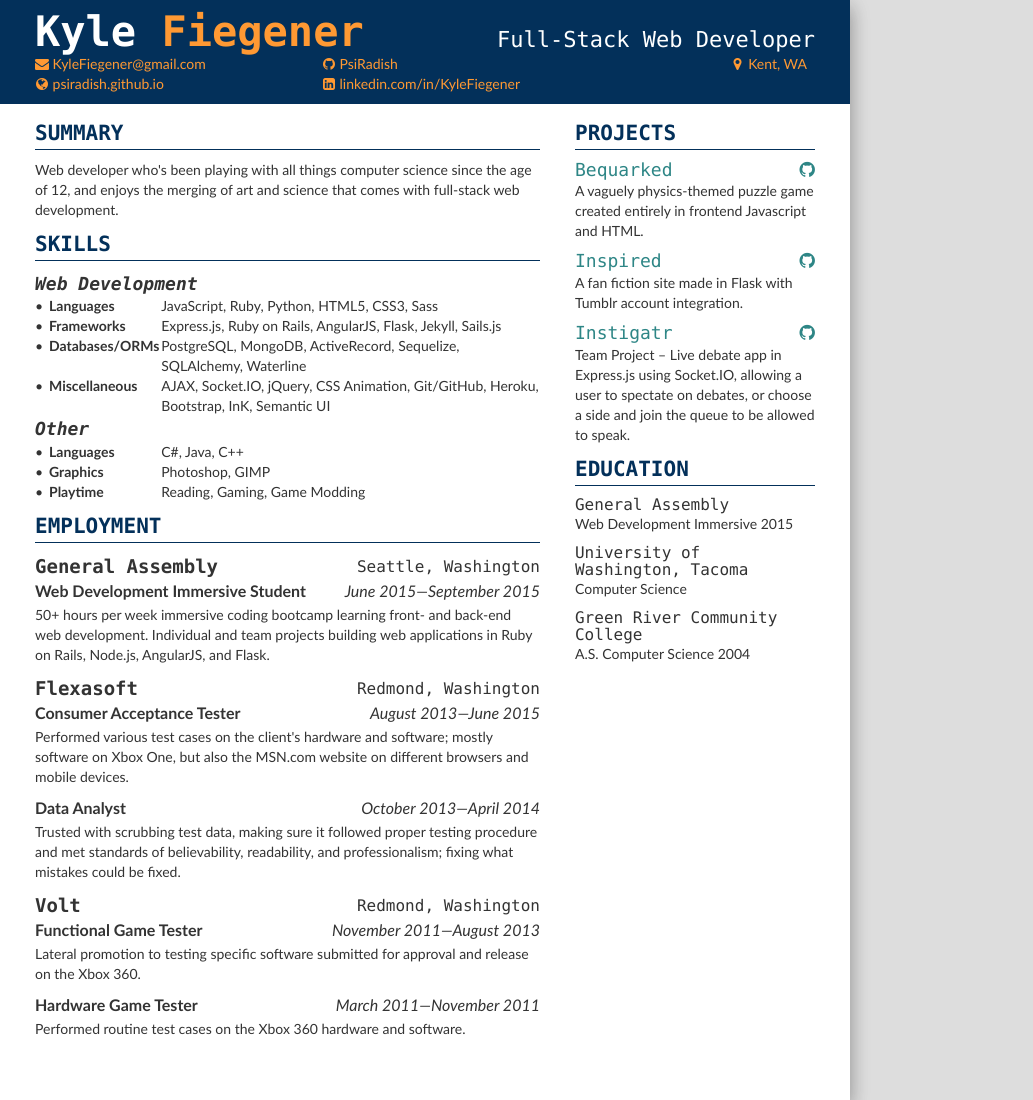
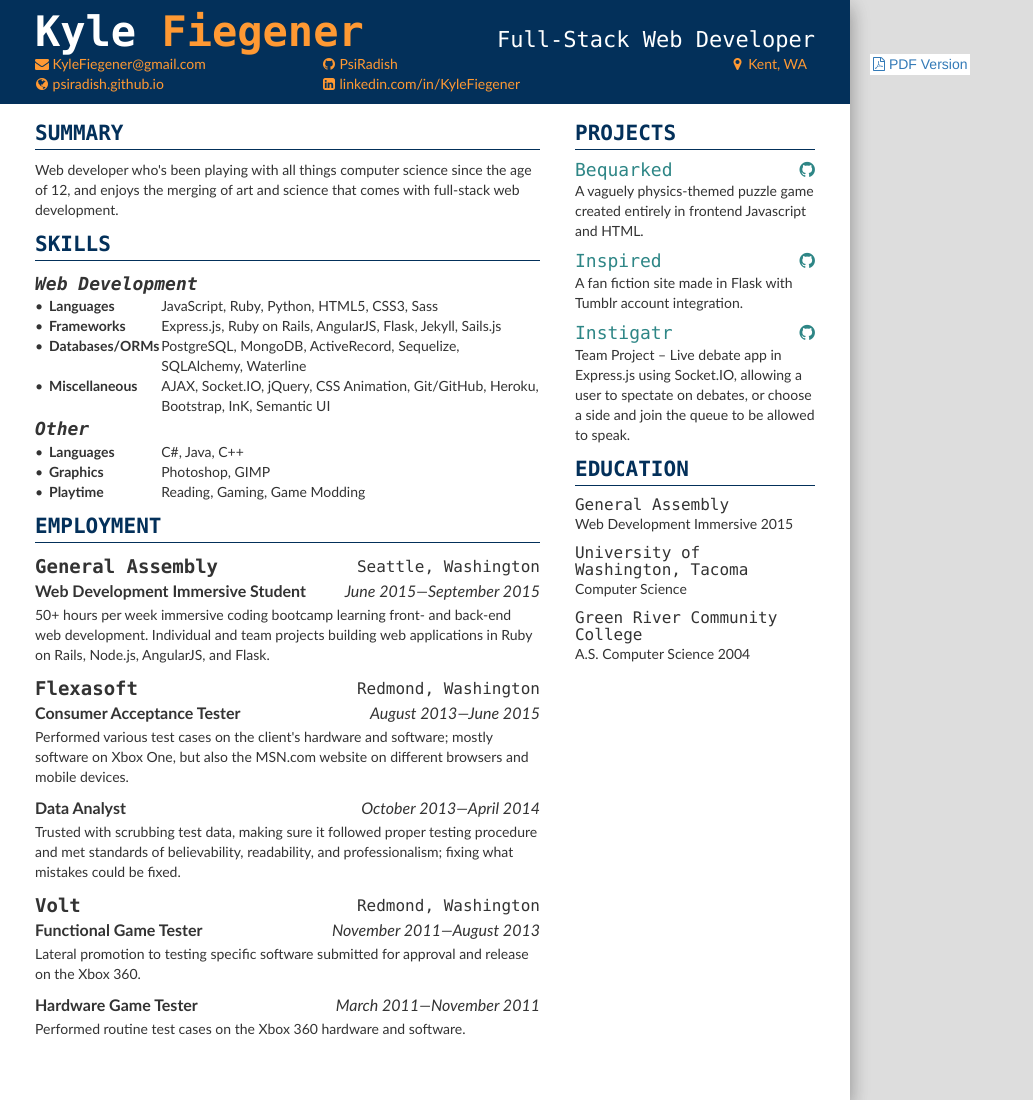
Before and after one commit to PsiRadish/psiradish.github.io, a Jekyll site: the page built from resume.html, in a window 1280 px wide. Shown: the whole page, without its empty margins (0-1033 px from the left). Built offline with Jekyll 4.4.1, drawn with Linux system fonts in a browser that asks for light colours; nearby versions of some CDN libraries.

Commit message:
Web resume now has link to pdf version.

```diff
--- a/_data/resume.yml
+++ b/_data/resume.yml
@@ -126,3 +126,4 @@
     detail: Computer Science
   - institution: Green River Community College
     detail: A.S. Computer Science 2004
+pdf_url: "/files/Kyle-Fiegener_resume.pdf"
--- a/_sass/_resume_vars.scss
+++ b/_sass/_resume_vars.scss
@@ -8,6 +8,7 @@
 $page-height    : 1100px;
 $page-width-a4  : 827px;
 $page-height-a4 : 1168px;
+$page-margin    : 35px;
 $page-gap       : 50px;
 
 $color-primary  : #03305A;
--- a/css/resume-main.scss
+++ b/css/resume-main.scss
@@ -3,6 +3,49 @@
 ---
 
 @import "resume_vars";
+
+.align-center
+{
+    text-align : center;
+}
+
+.align-justify
+{
+    text-align : justify;
+}
+
+.align-left
+{
+    text-align : left;
+}
+
+.align-right
+{
+    text-align : right;
+}
+
+.content-group
+{
+    margin-bottom : 10px;
+}
+
+body
+{
+    background-color : #DDD;
+    font-size: $font-size-base;
+}
+
+a
+{
+    font-family: $font-secondary;
+    font-size: 14px;
+}
+
+ul
+{
+    margin-bottom : 0;
+    padding-left  : 15px;
+}
 
 .center-auto
 {
@@ -26,6 +69,12 @@
 {
     font-family: $font-primary;
     line-height: 1.42857;
+
+    a
+    {
+        font-family: inherit;
+        font-size: inherit;
+    }
 }
 
 p
@@ -104,11 +153,6 @@
     color: $color-secondary;
     font-size: 14px;
     margin-right: 8px;
-
-    .icon-link-text
-    {
-        line-height : 1.15 !important;
-    }
 }
 a.contact-icon-link:hover
 {
@@ -119,6 +163,10 @@
 {
     text-align : center;
     width      : $font-size-base;
+}
+.icon-link-text
+{
+    line-height : 1.15 !important;
 }
 
 ul.contact-list
@@ -158,10 +206,41 @@
     }
 }
 
+.pdf-link
+{
+    position: fixed;
+    left: ($page-width + 20px);
+    top: 54px;
+
+    font-size: 14px;
+    font-family: "Helvetica Neue", "Source Sans Pro", "Open Sans", Verdana, Arial, sans-serif;
+    background-color: white;
+    padding: 0 3px 1px;
+
+    &:hover
+    {
+        text-decoration: none;
+
+        > span
+        {
+            text-decoration: underline;
+        }
+    }
+}
+
 .page-body
 {
     font-size: $font-size-base;
     font-family: $font-secondary;
+
+    a
+    {
+        color : #2E8686;
+    }
+    a:hover
+    {
+        color : #589E9E;
+    }
 }
 
 #left-column
@@ -303,53 +382,6 @@
     font-size: 16px;
 }
 
-.align-center
-{
-    text-align : center;
-}
-
-.align-justify
-{
-    text-align : justify;
-}
-
-.align-left
-{
-    text-align : left;
-}
-
-.align-right
-{
-    text-align : right;
-}
-
-.content-group
-{
-    margin-bottom : 10px;
-}
-
-body
-{
-    background-color : #DDD;
-    font-size: $font-size-base;
-}
-
-a
-{
-    color : #2E8686;
-}
-
-a:hover
-{
-    color : #589E9E;
-}
-
-ul
-{
-    margin-bottom : 0;
-    padding-left  : 15px;
-}
-
 .page
 {
     -webkit-box-shadow : 0 8px 17px 0 rgba(0, 0, 0, 0.2), 0 6px 20px 0 rgba(0, 0, 0, 0.19);
@@ -363,19 +395,19 @@
     top                : 0;
     overflow           : hidden;
 
-    .page-2
+    &.page-2
     {
         top : $page-height + $page-gap;
     }
-    .page-3
+    &.page-3
     {
         top : 2 * ($page-height + $page-gap);
     }
-    .page-4
+    &.page-4
     {
         top : 3 * ($page-height + $page-gap);
     }
-    .page-5
+    &.page-5
     {
         top : 4 * ($page-height + $page-gap);
     }
--- a/css/resume-print.scss
+++ b/css/resume-print.scss
@@ -69,7 +69,8 @@
     {
         color: black;
     }
-    a.project-git
+
+    a.project-git, a.pdf-link
     {
         display: none;
     }
--- a/resume.html
+++ b/resume.html
@@ -184,7 +184,7 @@
 
     </div>
   </div>
-
+  <a class="pdf-link" href="{{site.data.resume.pdf_url}}"><i class="fa fa-file-pdf-o"></i> <span>PDF Version</span></a>
 </div>
 </div>
 </main>
```
Also changed, not shown: 2 other files.
